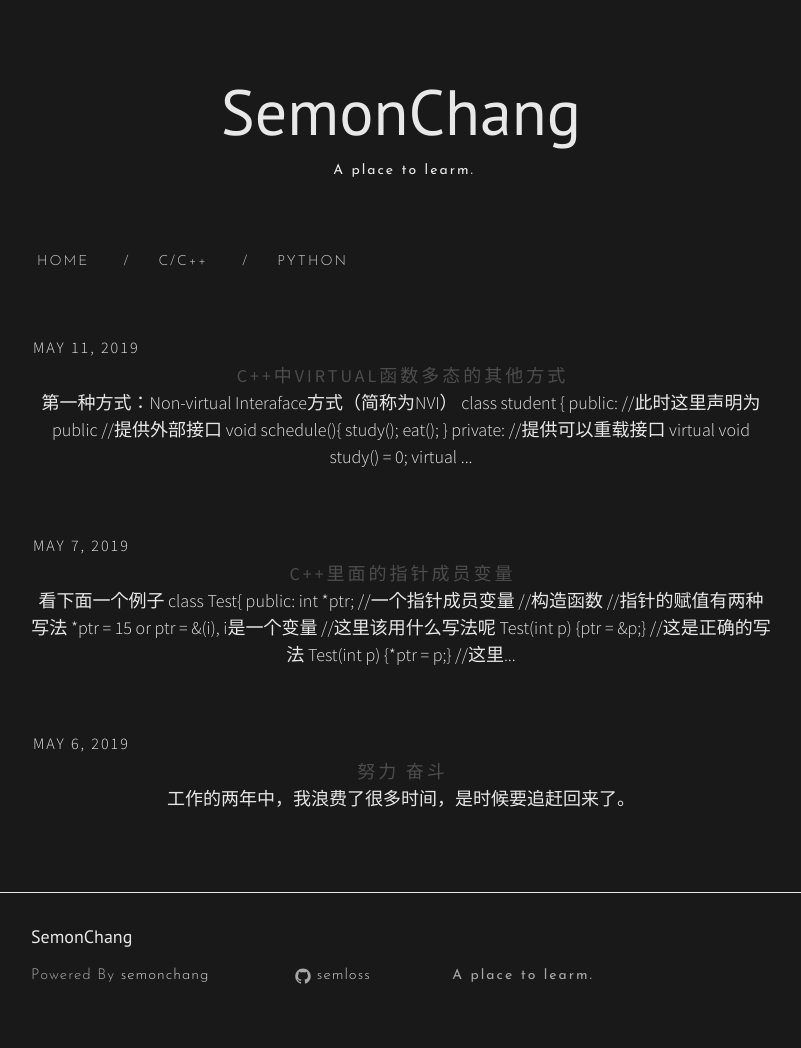
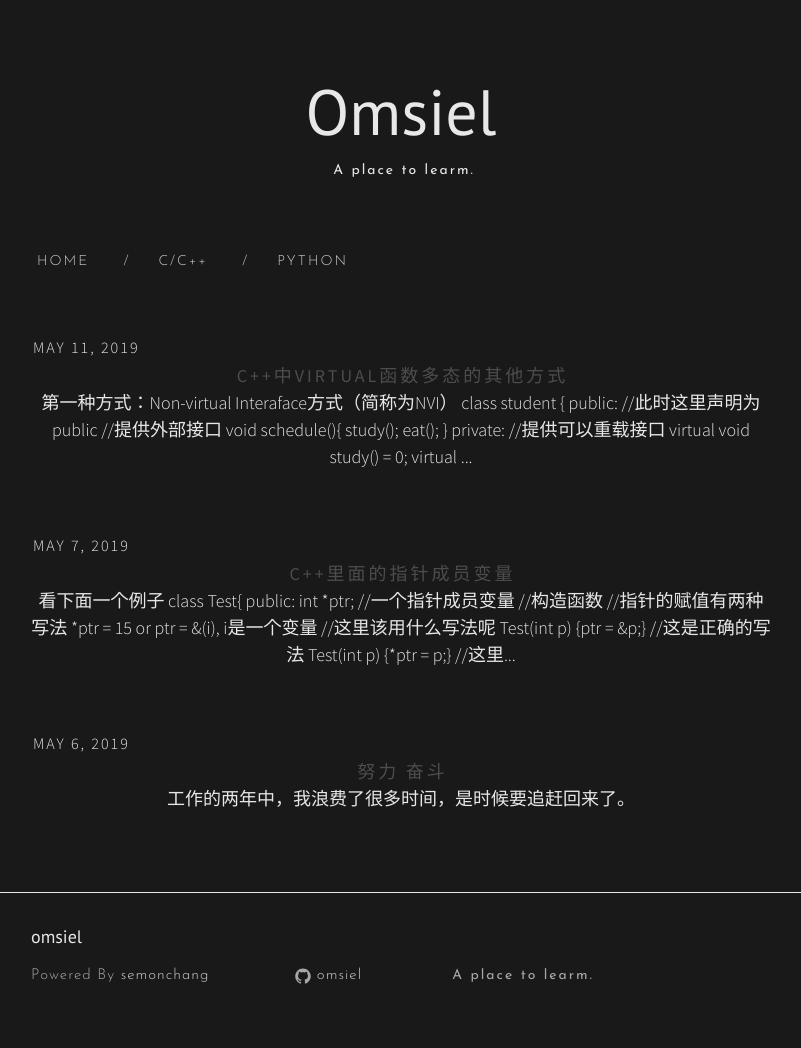
Before and after one commit to omsiel/omsiel.github.io, a Jekyll site: the page built from index.html, in a window 1280 px wide. Shown: the whole page, without its empty margins (239-1040 px from the left). Built offline with Jekyll 4.4.1, drawn with Linux system fonts in a browser that asks for light colours; nearby versions of some CDN libraries; the list of posts is cut into pages by our own code.

Commit message:
修改一点点东西

```diff
--- a/_config.yml
+++ b/_config.yml
@@ -6,13 +6,13 @@
 # 'jekyll serve'. If you change this file, please restart the server process.
 
 # Site settings
-title: SemonChang
-email: 445671079@qq.com
+title: omsiel
+email: omsiel@outlook.com
 description: A place to learm.
 baseurl: "" # the subpath of your site, e.g. /blog
-url: "https://semloss.github.io" # the base hostname & protocol for your site
+url: "https://omsiel.github.io" # the base hostname & protocol for your site
 #twitter_username: hemang_kumar
-github_username:  semloss
+github_username:  omsiel
 paginate: 20
 #theme-dark: false #Set to true to change to dark website theme
 theme-dark: true #Set to true to change to dark website theme
```
